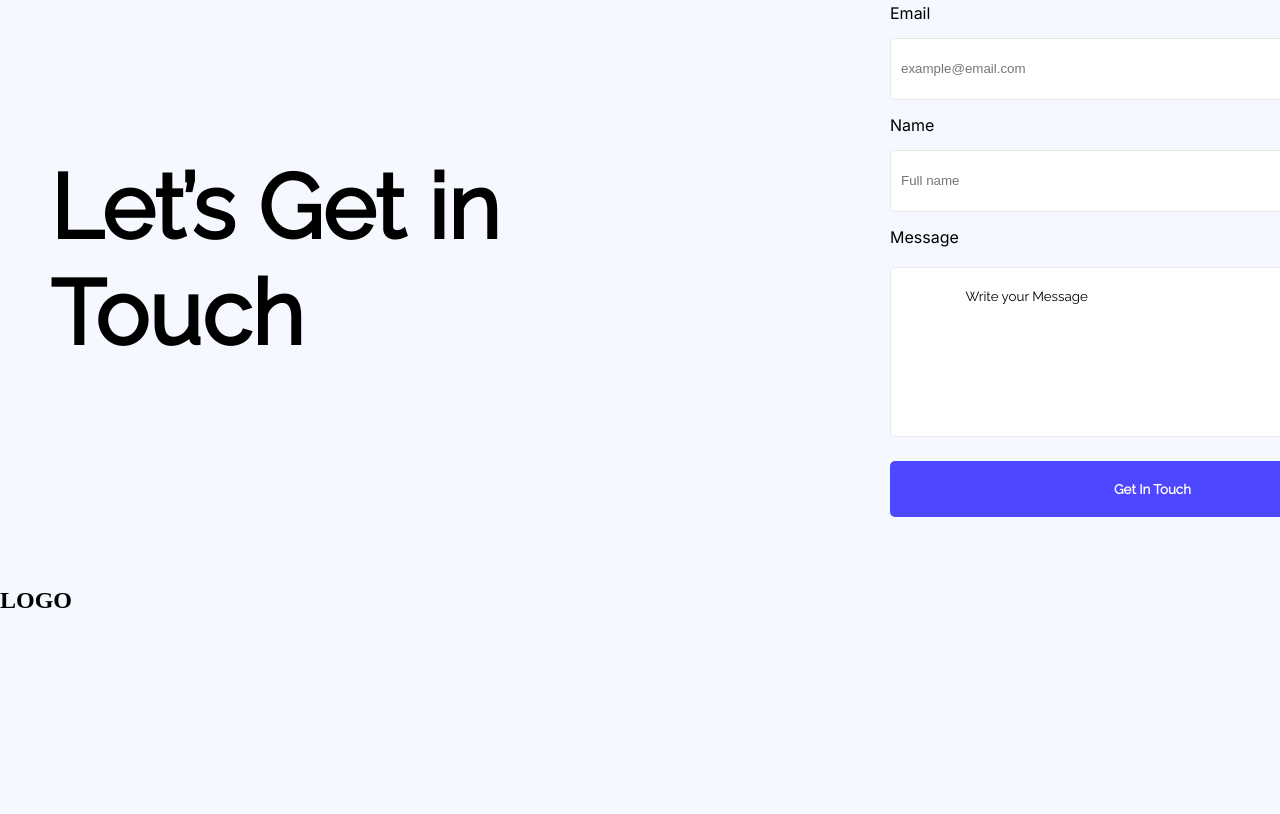
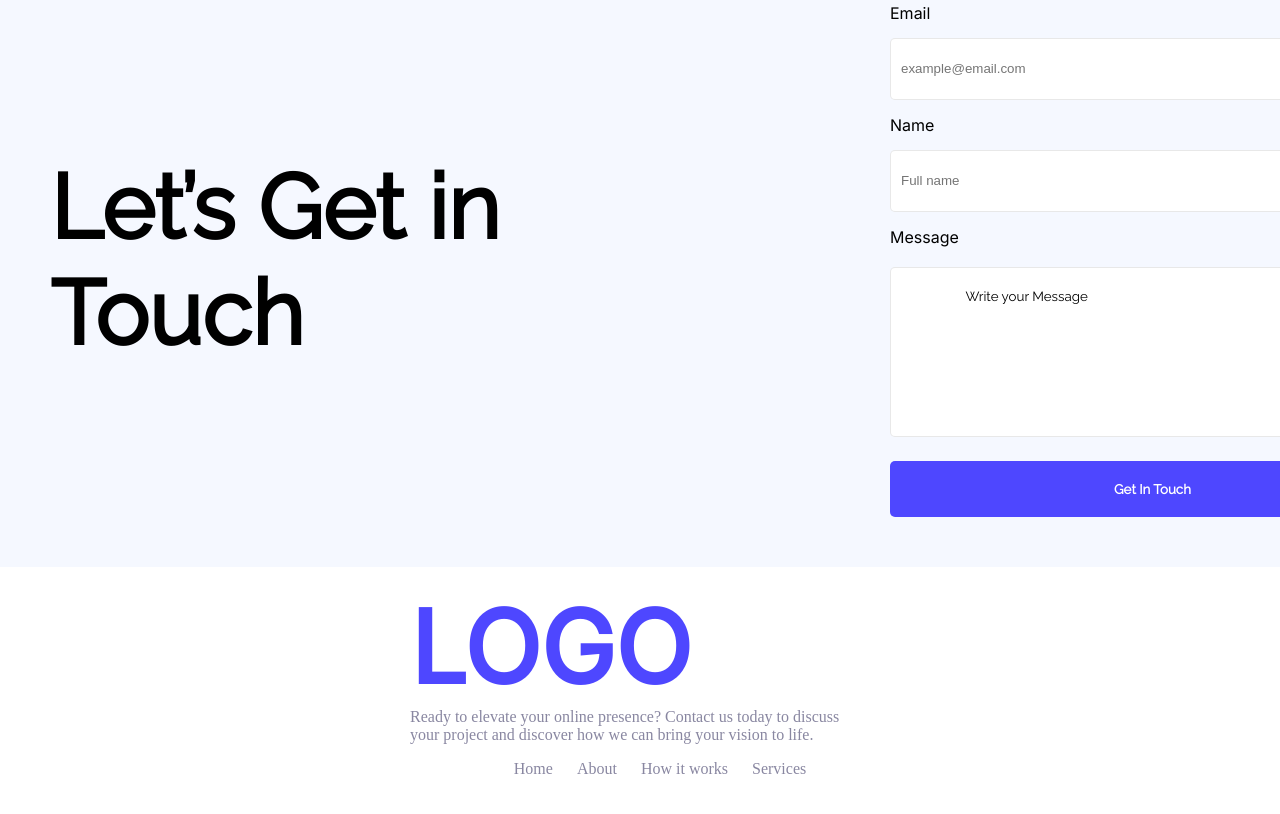
Before and after one commit to saikatse85/Batch12-01-landing-launchpad, a plain HTML site: page index.html in a window 1280 px wide. Shown: the part 2725-3539 px from the top of the page. Before the commit the page ends 3359 px from the top, so only its background shows below. Drawn offline with Linux system fonts and the light colour scheme.

Commit message:
added footer

```diff
--- a/index.html
+++ b/index.html
@@ -25,7 +25,7 @@
         </div>
     </header>
     <!-- end header section -->
-    <main>
+    <main style="background-color: #F5F8FF;">
         <section class="action_container">
             <div class="action_title">
                 <h1 class="action_head">See It In Action</h1>
@@ -133,12 +133,18 @@
     </main>
     <!-- end main Section -->
     <footer>
-        <section>
-            <h1 class="footer_logo">LOGO</h1>
-            <p class="footer_details"></p>
+        <section class="footer_container">
+            <h1 class="footer_logo user_type">LOGO</h1>
+            <p class="footer_details">Ready to elevate your online presence? Contact us today to discuss</p>
+            <p class="footer_details">your project and discover how we can bring your vision to life.</p>
             <div>
-                <nav>
-                    <ul></ul>
+                <nav class="footer_menu">
+                    <ul>
+                        <li><a href="Home">Home</a></li>
+                        <li><a href="About">About</a></li>
+                        <li><a href="How it works">How it works</a></li>
+                        <li><a href="services">Services</a></li>
+                    </ul>
                 </nav>
             </div>
         </section>
--- a/styles/style.css
+++ b/styles/style.css
@@ -1,5 +1,4 @@
 body{
-    background-color: #F5F8FF;
     margin: 0 auto;
 }
 /* shared Styles */
@@ -265,3 +264,32 @@ body{
     margin-top: 20px;
     border-radius: 5px;
 }
+/* end main part */
+
+/* start footer part */
+.footer_container{
+    margin: 0 auto;
+    display: block;
+    justify-items: center;
+    text-align: justify;
+    justify-content: center;
+    width: 460px;
+    padding: 20px;
+    background-color: none;
+}
+.footer_logo{
+    font-size: 100px;
+    font-weight: 900;
+}
+.footer_details{
+    margin: 0 auto;
+    color: #8987A1;
+}
+.footer_menu ul li{
+    display: inline;
+    padding: 10px;
+}
+.footer_menu ul li a{
+    text-decoration: none;
+    color: #8987A1;
+}
```
